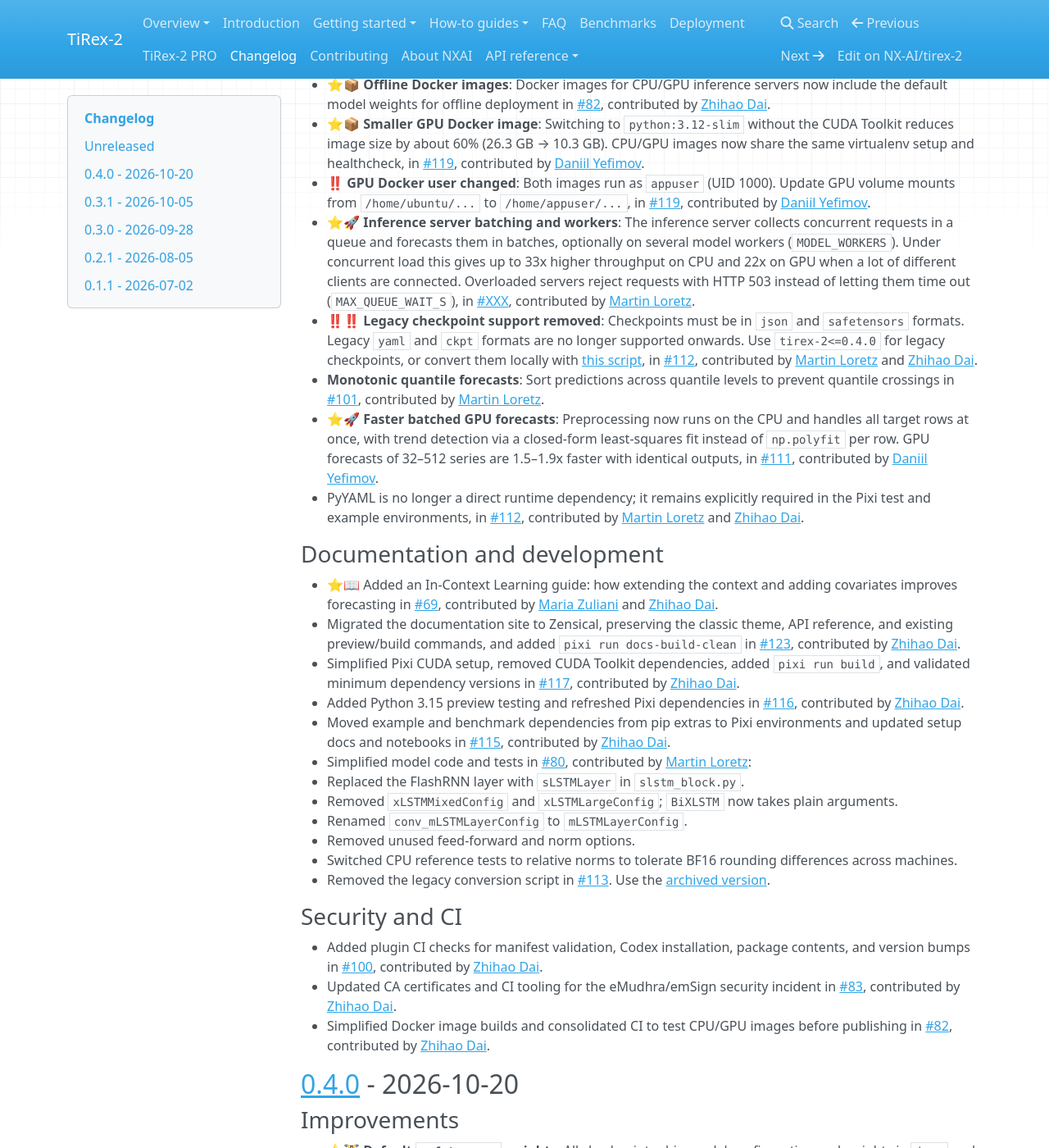
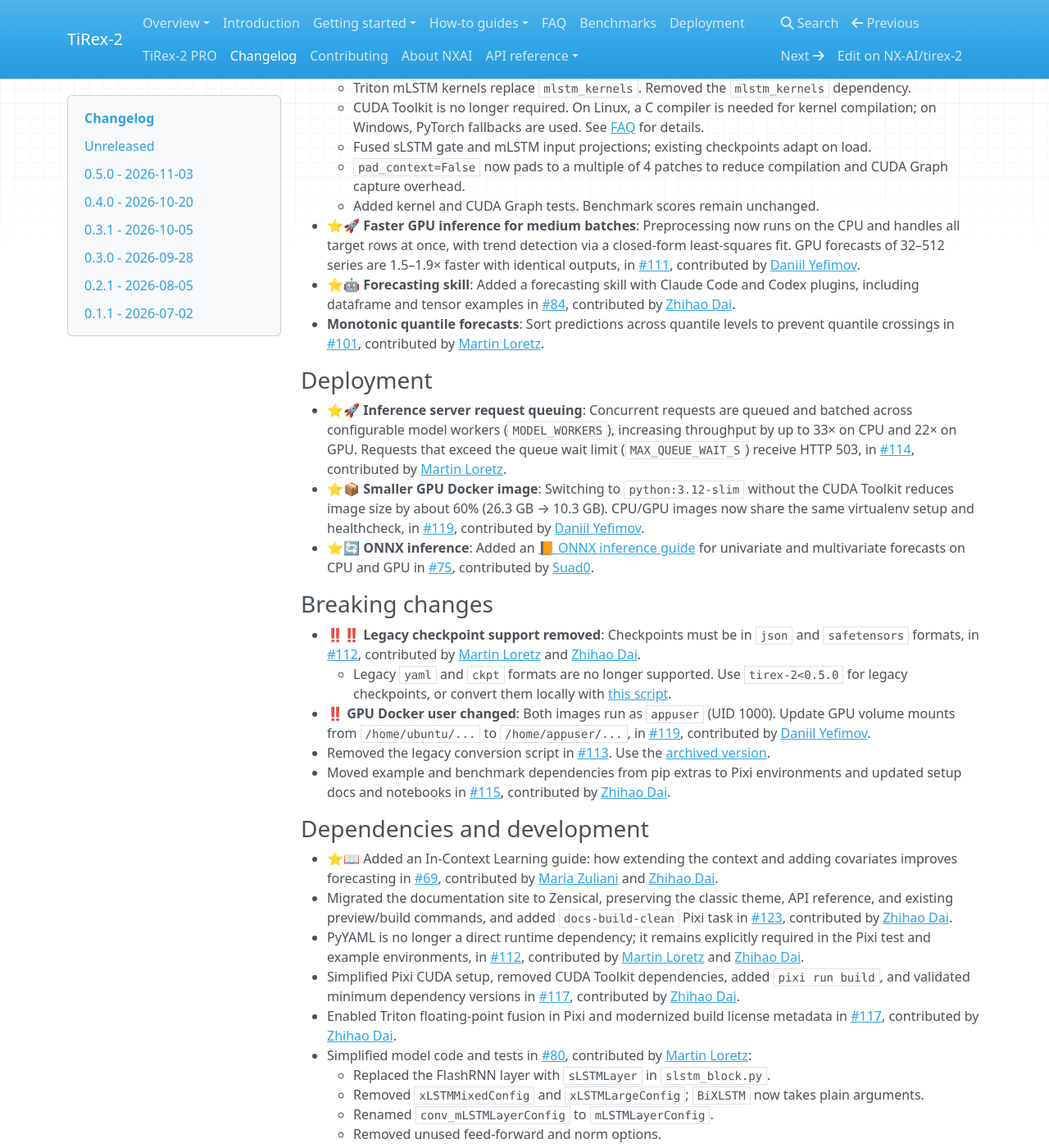
Before and after one commit to NX-AI/tirex-2, an MkDocs documentation site: the page built from docs/changelog.md, in a window 1280 px wide and 1400 px high, scrolled down 523 px. Shown: the whole window at 82% size. Built offline with MkDocs 1.6.1, drawn with Linux system fonts in a browser that asks for light colours; nearby versions of some CDN libraries; some of the changed text lies outside the part shown.

Commit message:
Release: bump version to 0.5.0 (#120)
* docs(changelog): correct inference server batching entry

* docs(changelog): prepare 0.5.0 release notes

* docs: polish release notes and watch changelog changes

* chore(release): bump version to 0.5.0

* fix(docker): remove GPU image Torch pin

* docs(changelog): update release links for 0.5.0

* docs(changelog): reorder release highlights

* docs(changelog): refine release entries

```diff
--- a/CHANGELOG.md
+++ b/CHANGELOG.md
@@ -6,45 +6,61 @@
 
 ### Improvements
 
-- ⭐️🚀 **Faster CUDA inference** with CUDA Graphs and improved Triton kernels in [#80](https://github.com/NX-AI/tirex-2/pull/80), contributed by [Martin Loretz](https://github.com/martinloretzzz) and [Zhihao Dai](https://github.com/daidahao):
-    - Graphs replays accelerate small batches by up to 5×. Enabled by default for up to 32 variate rows on CUDA; disable with `load_model(..., cuda_graphs=False)`.
+### Documentation and development
+
+### Security and CI
+
+## [0.5.0] - 2026-11-03
+
+### Forecasting and performance
+
+- ⭐️🚀 **Faster GPU inference for small batches** with CUDA Graphs and improved Triton kernels in [#80](https://github.com/NX-AI/tirex-2/pull/80), contributed by [Martin Loretz](https://github.com/martinloretzzz) and [Zhihao Dai](https://github.com/daidahao):
+    - Graph replays accelerate small batches by up to 5×. Enabled by default for up to 32 variate rows on CUDA; disable with `load_model(..., cuda_graphs=False)`.
     - Triton sLSTM kernels replace FlashRNN, with FP32 states and PyTorch fallbacks. Removed the `flashrnn` dependency.
     - Triton mLSTM kernels replace `mlstm_kernels`. Removed the `mlstm_kernels` dependency.
     - CUDA Toolkit is no longer required. On Linux, a C compiler is needed for kernel compilation; on Windows, PyTorch fallbacks are used. See [FAQ](https://nx-ai.github.io/tirex-2/faq/#how-do-i-run-tirex-2-on-cuda) for details.
     - Fused sLSTM gate and mLSTM input projections; existing checkpoints adapt on load.
+    - `pad_context=False` now pads to a multiple of 4 patches to reduce compilation and CUDA Graph capture overhead.
     - Added kernel and CUDA Graph tests. Benchmark scores remain unchanged.
+- ⭐️🚀 **Faster GPU inference for medium batches**: Preprocessing now runs on the CPU and handles all target rows at once, with trend detection via a closed-form least-squares fit. GPU forecasts of 32–512 series are 1.5–1.9× faster with identical outputs, in [#111](https://github.com/NX-AI/tirex-2/pull/111), contributed by [Daniil Yefimov](https://github.com/DaniilYefimov).
 - ⭐️🤖 **Forecasting skill**: Added a forecasting skill with Claude Code and Codex plugins, including dataframe and tensor examples in [#84](https://github.com/NX-AI/tirex-2/pull/84), contributed by [Zhihao Dai](https://github.com/daidahao).
-- ⭐️📦 **Offline Docker images**: Docker images for CPU/GPU inference servers now include the default model weights for offline deployment in [#82](https://github.com/NX-AI/tirex-2/pull/82), contributed by [Zhihao Dai](https://github.com/daidahao).
+- **Monotonic quantile forecasts**: Sort predictions across quantile levels to prevent quantile crossings in [#101](https://github.com/NX-AI/tirex-2/pull/101), contributed by [Martin Loretz](https://github.com/martinloretzzz).
+
+### Deployment
+
+- ⭐️🚀 **Inference server request queuing**: Concurrent requests are queued and batched across configurable model workers (`MODEL_WORKERS`), increasing throughput by up to 33× on CPU and 22× on GPU. Requests that exceed the queue wait limit (`MAX_QUEUE_WAIT_S`) receive HTTP 503, in [#114](https://github.com/NX-AI/tirex-2/pull/114), contributed by [Martin Loretz](https://github.com/martinloretzzz).
 - ⭐️📦 **Smaller GPU Docker image**: Switching to `python:3.12-slim` without the CUDA Toolkit reduces image size by about 60% (26.3 GB → 10.3 GB). CPU/GPU images now share the same virtualenv setup and healthcheck, in [#119](https://github.com/NX-AI/tirex-2/pull/119), contributed by [Daniil Yefimov](https://github.com/DaniilYefimov).
+- ⭐️🔄 **ONNX inference**: Added an [📙 ONNX inference guide](https://nx-ai.github.io/tirex-2/how-to/onnx/) for univariate and multivariate forecasts on CPU and GPU in [#75](https://github.com/NX-AI/tirex-2/pull/75), contributed by [Suad0](https://github.com/Suad0).
+
+### Breaking changes
+
+- ‼️‼️ **Legacy checkpoint support removed**: Checkpoints must be in `json` and `safetensors` formats, in [#112](https://github.com/NX-AI/tirex-2/pull/112), contributed by [Martin Loretz](https://github.com/martinloretzzz) and [Zhihao Dai](https://github.com/daidahao).
+    - Legacy `yaml` and `ckpt` formats are no longer supported. Use `tirex-2<0.5.0` for legacy checkpoints, or convert them locally with [this script](https://github.com/NX-AI/tirex-2/blob/b16f761e160dab75bb8ea5b74ace008419c2d121/scripts/convert_checkpoint.py).
 - ‼️ **GPU Docker user changed**: Both images run as `appuser` (UID 1000). Update GPU volume mounts from `/home/ubuntu/...` to `/home/appuser/...`, in [#119](https://github.com/NX-AI/tirex-2/pull/119), contributed by [Daniil Yefimov](https://github.com/DaniilYefimov).
-- ⭐️🚀 **Inference server batching and workers**: The inference server collects concurrent requests in a queue and forecasts them in batches, optionally on several model workers (`MODEL_WORKERS`). Under concurrent load this gives up to 33x higher throughput on CPU and 22x on GPU when a lot of different clients are connected. Overloaded servers reject requests with HTTP 503 instead of letting them time out (`MAX_QUEUE_WAIT_S`), in [#XXX](https://github.com/NX-AI/tirex-2/pull/112), contributed by [Martin Loretz](https://github.com/martinloretzzz).
-- ‼️‼️ **Legacy checkpoint support removed**: Checkpoints must be in `json` and `safetensors` formats. Legacy `yaml` and `ckpt` formats are no longer supported onwards. Use `tirex-2<=0.4.0` for legacy checkpoints, or convert them locally with [this script](https://github.com/NX-AI/tirex-2/blob/b16f761e160dab75bb8ea5b74ace008419c2d121/scripts/convert_checkpoint.py), in [#112](https://github.com/NX-AI/tirex-2/pull/112), contributed by [Martin Loretz](https://github.com/martinloretzzz) and [Zhihao Dai](https://github.com/daidahao).
-- **Monotonic quantile forecasts**: Sort predictions across quantile levels to prevent quantile crossings in [#101](https://github.com/NX-AI/tirex-2/pull/101), contributed by [Martin Loretz](https://github.com/martinloretzzz).
-- ⭐️🚀 **Faster batched GPU forecasts**: Preprocessing now runs on the CPU and handles all target rows at once, with trend detection via a closed-form least-squares fit instead of `np.polyfit` per row. GPU forecasts of 32–512 series are 1.5–1.9x faster with identical outputs, in [#111](https://github.com/NX-AI/tirex-2/pull/111), contributed by [Daniil Yefimov](https://github.com/DaniilYefimov).
-- PyYAML is no longer a direct runtime dependency; it remains explicitly required in the Pixi test and example environments, in [#112](https://github.com/NX-AI/tirex-2/pull/112), contributed by [Martin Loretz](https://github.com/martinloretzzz) and [Zhihao Dai](https://github.com/daidahao).
+- Removed the legacy conversion script in [#113](https://github.com/NX-AI/tirex-2/pull/113). Use the [archived version](https://github.com/NX-AI/tirex-2/blob/b16f761e160dab75bb8ea5b74ace008419c2d121/scripts/convert_checkpoint.py).
+- Moved example and benchmark dependencies from pip extras to Pixi environments and updated setup docs and notebooks in [#115](https://github.com/NX-AI/tirex-2/pull/115), contributed by [Zhihao Dai](https://github.com/daidahao).
 
-
-### Documentation and development
+### Dependencies and development
 
 - ⭐️📖 Added an In-Context Learning guide: how extending the context and adding covariates improves forecasting in [#69](https://github.com/NX-AI/tirex-2/pull/69), contributed by [Maria Zuliani](https://github.com/uruthia) and [Zhihao Dai](https://github.com/daidahao).
-- Migrated the documentation site to Zensical, preserving the classic theme, API reference, and existing preview/build commands, and added `pixi run docs-build-clean` in [#123](https://github.com/NX-AI/tirex-2/pull/123), contributed by [Zhihao Dai](https://github.com/daidahao).
+- Migrated the documentation site to Zensical, preserving the classic theme, API reference, and existing preview/build commands, and added `docs-build-clean` Pixi task in [#123](https://github.com/NX-AI/tirex-2/pull/123), contributed by [Zhihao Dai](https://github.com/daidahao).
+- PyYAML is no longer a direct runtime dependency; it remains explicitly required in the Pixi test and example environments, in [#112](https://github.com/NX-AI/tirex-2/pull/112), contributed by [Martin Loretz](https://github.com/martinloretzzz) and [Zhihao Dai](https://github.com/daidahao).
 - Simplified Pixi CUDA setup, removed CUDA Toolkit dependencies, added `pixi run build`, and validated minimum dependency versions in [#117](https://github.com/NX-AI/tirex-2/pull/117), contributed by [Zhihao Dai](https://github.com/daidahao).
-- Added Python 3.15 preview testing and refreshed Pixi dependencies in [#116](https://github.com/NX-AI/tirex-2/pull/116), contributed by [Zhihao Dai](https://github.com/daidahao).
-- Moved example and benchmark dependencies from pip extras to Pixi environments and updated setup docs and notebooks in [#115](https://github.com/NX-AI/tirex-2/pull/115), contributed by [Zhihao Dai](https://github.com/daidahao).
+- Enabled Triton floating-point fusion in Pixi and modernized build license metadata in [#117](https://github.com/NX-AI/tirex-2/pull/117), contributed by [Zhihao Dai](https://github.com/daidahao).
 - Simplified model code and tests in [#80](https://github.com/NX-AI/tirex-2/pull/80), contributed by [Martin Loretz](https://github.com/martinloretzzz):
-  - Replaced the FlashRNN layer with `sLSTMLayer` in `slstm_block.py`.
-  - Removed `xLSTMMixedConfig` and `xLSTMLargeConfig`; `BiXLSTM` now takes plain arguments.
-  - Renamed `conv_mLSTMLayerConfig` to `mLSTMLayerConfig`.
-  - Removed unused feed-forward and norm options.
-  - Switched CPU reference tests to relative norms to tolerate BF16 rounding differences across machines.
-- Removed the legacy conversion script in [#113](https://github.com/NX-AI/tirex-2/pull/113). Use the [archived version](https://github.com/NX-AI/tirex-2/blob/b16f761e160dab75bb8ea5b74ace008419c2d121/scripts/convert_checkpoint.py).
-
+    - Replaced the FlashRNN layer with `sLSTMLayer` in `slstm_block.py`.
+    - Removed `xLSTMMixedConfig` and `xLSTMLargeConfig`; `BiXLSTM` now takes plain arguments.
+    - Renamed `conv_mLSTMLayerConfig` to `mLSTMLayerConfig`.
+    - Removed unused feed-forward and norm options.
+    - Switched CPU reference tests to relative norms to tolerate BF16 rounding differences across machines.
 
 ### Security and CI
 
+- Added Python 3.15 preview testing and refreshed Pixi dependencies in [#116](https://github.com/NX-AI/tirex-2/pull/116), contributed by [Zhihao Dai](https://github.com/daidahao).
 - Added plugin CI checks for manifest validation, Codex installation, package contents, and version bumps in [#100](https://github.com/NX-AI/tirex-2/pull/100), contributed by [Zhihao Dai](https://github.com/daidahao).
+- Simplified Docker image builds and consolidated CI to test CPU/GPU images before publishing in [#82](https://github.com/NX-AI/tirex-2/pull/82), contributed by [Zhihao Dai](https://github.com/daidahao).
 - Updated CA certificates and CI tooling for the eMudhra/emSign security incident in [#83](https://github.com/NX-AI/tirex-2/pull/83), contributed by [Zhihao Dai](https://github.com/daidahao).
-- Simplified Docker image builds and consolidated CI to test CPU/GPU images before publishing in [#82](https://github.com/NX-AI/tirex-2/pull/82), contributed by [Zhihao Dai](https://github.com/daidahao).
+- Changed Dependabot updates to monthly and disabled separate inference dependency updates in [#96](https://github.com/NX-AI/tirex-2/pull/96) and [#108](https://github.com/NX-AI/tirex-2/pull/108), contributed by [Zhihao Dai](https://github.com/daidahao) and [Daniil Yefimov](https://github.com/DaniilYefimov).
 
 ## [0.4.0] - 2026-10-20
 
@@ -52,6 +68,7 @@
 
 - ⭐️🏋 **Default `safetensors` weights**: All checkpoints ship model configuration and weights in `json` and `safetensors` formats. `load_model` now loads from `config.json` and `model.safetensors`, which avoids unpickling and is faster. The legacy `yaml` and `ckpt` files are deprecated with a `FutureWarning` in [#55](https://github.com/NX-AI/tirex-2/pull/55), contributed by [Suad0](https://github.com/Suad0).
     - ‼️ Legacy yaml and ckpt formats will no longer be supported from v0.5.0 onwards.
+- ⭐️📦 **Offline Docker images**: Docker images for CPU/GPU inference servers now include the default model weights for offline deployment in [#82](https://github.com/NX-AI/tirex-2/pull/82), contributed by [Zhihao Dai](https://github.com/daidahao).
 - Removed the `xlstm` dependency to reduce the package footprint, in [#71](https://github.com/NX-AI/tirex-2/pull/71), contributed by [Martin Loretz](https://github.com/martinloretzzz).
 
 ### Documentation and development
@@ -112,7 +129,8 @@
 
 Initial TiRex-2 release, contributed by [martinloretzzz](https://github.com/martinloretzzz) in the [initial commit](https://github.com/NX-AI/tirex-2/commit/abdf2898162482cc5c862905a406fc1134fbae67).
 
-[Unreleased]: https://github.com/NX-AI/tirex-2/compare/v0.4.0...HEAD
+[Unreleased]: https://github.com/NX-AI/tirex-2/compare/v0.5.0...HEAD
+[0.5.0]: https://github.com/NX-AI/tirex-2/releases/tag/v0.5.0
 [0.4.0]: https://github.com/NX-AI/tirex-2/releases/tag/v0.4.0
 [0.3.1]: https://github.com/NX-AI/tirex-2/releases/tag/v0.3.1
 [0.3.0]: https://github.com/NX-AI/tirex-2/releases/tag/v0.3.0
--- a/mkdocs.yml
+++ b/mkdocs.yml
@@ -5,6 +5,9 @@
 repo_url: https://github.com/NX-AI/tirex-2
 edit_uri: edit/main/docs/
 copyright: Copyright &copy; NXAI GmbH
+
+watch:
+  - CHANGELOG.md
 
 theme:
   variant: classic
--- a/pyproject.toml
+++ b/pyproject.toml
@@ -1,6 +1,6 @@
 [project]
 name = "tirex-2"
-version = "0.4.0"
+version = "0.5.0"
 description = "TiRex-2 time series forecasting inference"
 authors = [
 	{ name = "NXAI" }
```
Also changed, not shown: 2 other files.
